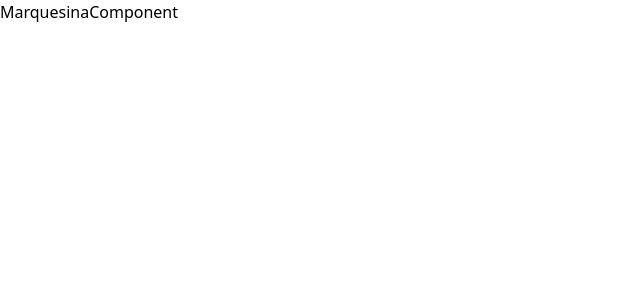
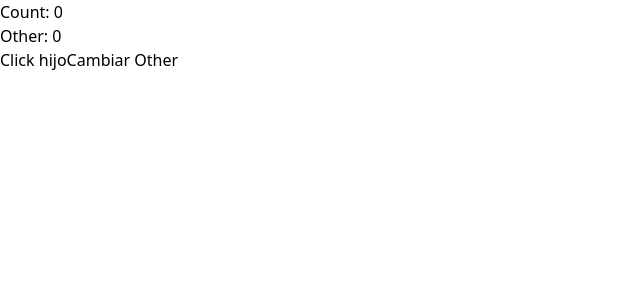
Before and after one commit to Lichu23/training, a React (Vite) app: page / in a window 1280 px wide. Shown: the top 300 px of the page, without its empty margins (0-640 px from the left). Built offline with nearby package versions, Linux system fonts and the light colour scheme.

Commit message:
feat: useCallback and  React.memo, useReducer

```diff
--- a/src/App.tsx
+++ b/src/App.tsx
@@ -1,9 +1,9 @@
-import MarquesinaComponent from "./components/MarquesinaComponent";
+import AvoidReRenders from "./interview-exersises/AvoidReRenders";
 
 
 function App() {
   return (
-    <MarquesinaComponent />
+    <AvoidReRenders />
   )
 }
 
--- a/src/components/MarquesinaComponent.tsx
+++ b/src/components/MarquesinaComponent.tsx
@@ -7,20 +7,7 @@
 // marquesina("Hola"); // => ["olaH", "laHo", "aHol", "Hola"]
 
 export default function MarquesinaComponent() {
-    function marquesina (text:string) {
-        const textLength = text.length
-        const textArray = text.split("")
-        const marquesinaTexts = []
 
-        for (let index = 0; index < textLength; index++) {
-
-            const lastLetter = textArray.pop()
-            textArray.unshift(lastLetter)
-            marquesinaTexts.push(textArray.join(""))
-        }
-        console.log(marquesinaTexts)
-        return
-    }
     marquesina("Hola")
   return (
     <div>MarquesinaComponent</div>
--- /dev/null
+++ b/src/interview-exersises/AvoidReRenders.tsx
@@ -0,0 +1,29 @@
+import React, { useCallback, useState } from "react";
+
+interface Props {
+  onClick: () => void;
+}
+export const Child = React.memo(({ onClick }: Props) => {
+  console.log("render hijo");
+  return <button onClick={onClick}>Click hijo</button>;
+});
+
+export default function AvoidReRenders() {
+  const [count, setCount] = useState(0);
+  const [other, setOther] = useState(0);
+
+  const handleClick = useCallback(() => {
+    setCount((prevState) => prevState + 1);
+  }, []);
+
+  return (
+    <>
+      <p>Count: {count}</p>
+      <p>Other: {other}</p>
+      <Child onClick={handleClick} />
+      <button onClick={() => setOther((prev) => prev + 1)}>
+        Cambiar Other
+      </button>
+    </>
+  );
+}
--- /dev/null
+++ b/src/interview-exersises/CounterUseReducer.tsx
@@ -0,0 +1,41 @@
+//@ts-nocheck
+
+import React, { useReducer } from "react";
+
+export default function CounterUseReducer() {
+  function reducer(state, action) {
+    if (action.type === "incremented_count") {
+      return {
+        count: state.count + 1,
+      };
+    }
+
+     if (action.type === "decremented_count") {
+      return {
+        count: state.count > 0 ? state.count - 1 : 0,
+      };
+    }
+  }
+
+  const [state, dispatch] = useReducer(reducer, { count: 0 });
+
+  return (
+    <>
+      <button
+        onClick={() => {
+          dispatch({ type: "incremented_count" });
+        }}
+      >
+        Incrementar count
+      </button>
+      <button
+        onClick={() => {
+          dispatch({ type: "decremented_count" });
+        }}
+      >
+        Decrementar count
+      </button>
+      <p>Count: {state.count}.</p>
+    </>
+  );
+}
```
